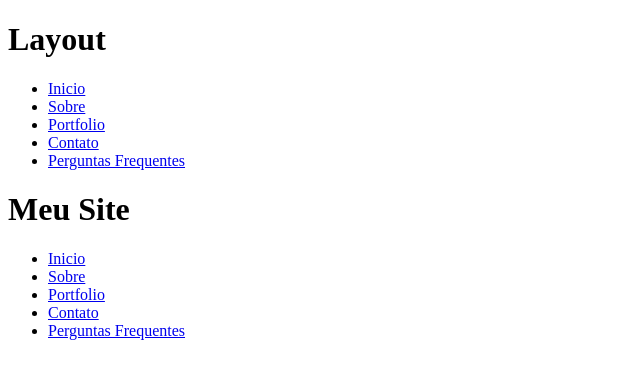
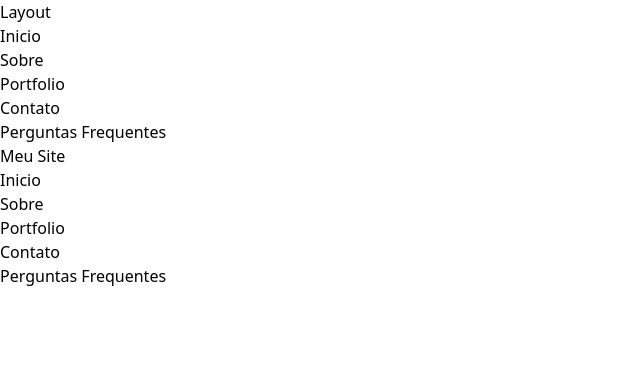
Before and after one commit to WagnerTerry/conhecendo-svelte, a SvelteKit app: page / in a window 1280 px wide. Shown: the top 378 px of the page, without its empty margins (0-640 px from the left). Built offline with nearby package versions, Linux system fonts and the light colour scheme.

Commit message:
feat: Adicionando Bibliotecas com Svelte-Add

```diff
--- a/package.json
+++ b/package.json
@@ -13,8 +13,14 @@
     "@sveltejs/adapter-auto": "^3.0.0",
     "@sveltejs/kit": "^2.0.0",
     "@sveltejs/vite-plugin-svelte": "^3.0.0",
+    "@tailwindcss/forms": "^0.5.7",
+    "@tailwindcss/typography": "^0.5.10",
+    "autoprefixer": "^10.4.16",
+    "postcss": "^8.4.32",
+    "postcss-load-config": "^5.0.2",
     "svelte": "^4.2.7",
     "svelte-check": "^3.6.0",
+    "tailwindcss": "^3.3.6",
     "tslib": "^2.4.1",
     "typescript": "^5.0.0",
     "vite": "^5.0.3"
--- /dev/null
+++ b/postcss.config.cjs
@@ -0,0 +1,13 @@
+const tailwindcss = require("tailwindcss");
+const autoprefixer = require("autoprefixer");
+
+const config = {
+  plugins: [
+    //Some plugins, like tailwindcss/nesting, need to run before Tailwind,
+    tailwindcss(),
+    //But others, like autoprefixer, need to run after,
+    autoprefixer,
+  ],
+};
+
+module.exports = config;
--- /dev/null
+++ b/src/app.pcss
@@ -0,0 +1,4 @@
+/* Write your global styles here, in PostCSS syntax */
+@tailwind base;
+@tailwind components;
+@tailwind utilities;
--- a/svelte.config.js
+++ b/svelte.config.js
@@ -1,18 +1,18 @@
-import adapter from '@sveltejs/adapter-auto';
-import { vitePreprocess } from '@sveltejs/vite-plugin-svelte';
+import adapter from "@sveltejs/adapter-auto";
+import { vitePreprocess } from "@sveltejs/vite-plugin-svelte";
 
 /** @type {import('@sveltejs/kit').Config} */
 const config = {
   // Consult https://kit.svelte.dev/docs/integrations#preprocessors
   // for more information about preprocessors
-	preprocess: vitePreprocess(),
+  preprocess: [vitePreprocess({})],
 
   kit: {
     // adapter-auto only supports some environments, see https://kit.svelte.dev/docs/adapter-auto for a list.
     // If your environment is not supported or you settled on a specific environment, switch out the adapter.
     // See https://kit.svelte.dev/docs/adapters for more information about adapters.
-		adapter: adapter()
-	}
+    adapter: adapter(),
+  },
 };
 
 export default config;
--- /dev/null
+++ b/tailwind.config.cjs
@@ -0,0 +1,15 @@
+const typography = require("@tailwindcss/typography");
+const forms = require("@tailwindcss/forms");
+
+/** @type {import('tailwindcss').Config}*/
+const config = {
+  content: ["./src/**/*.{html,js,svelte,ts}"],
+
+  theme: {
+    extend: {},
+  },
+
+  plugins: [forms, typography],
+};
+
+module.exports = config;
```
Also changed, not shown: src/routes/+layout.svelte (+9 -6 lines), 1 other file (tests, documents, lock files or other folders). Lines whose indentation alone changed are shown as unchanged.
